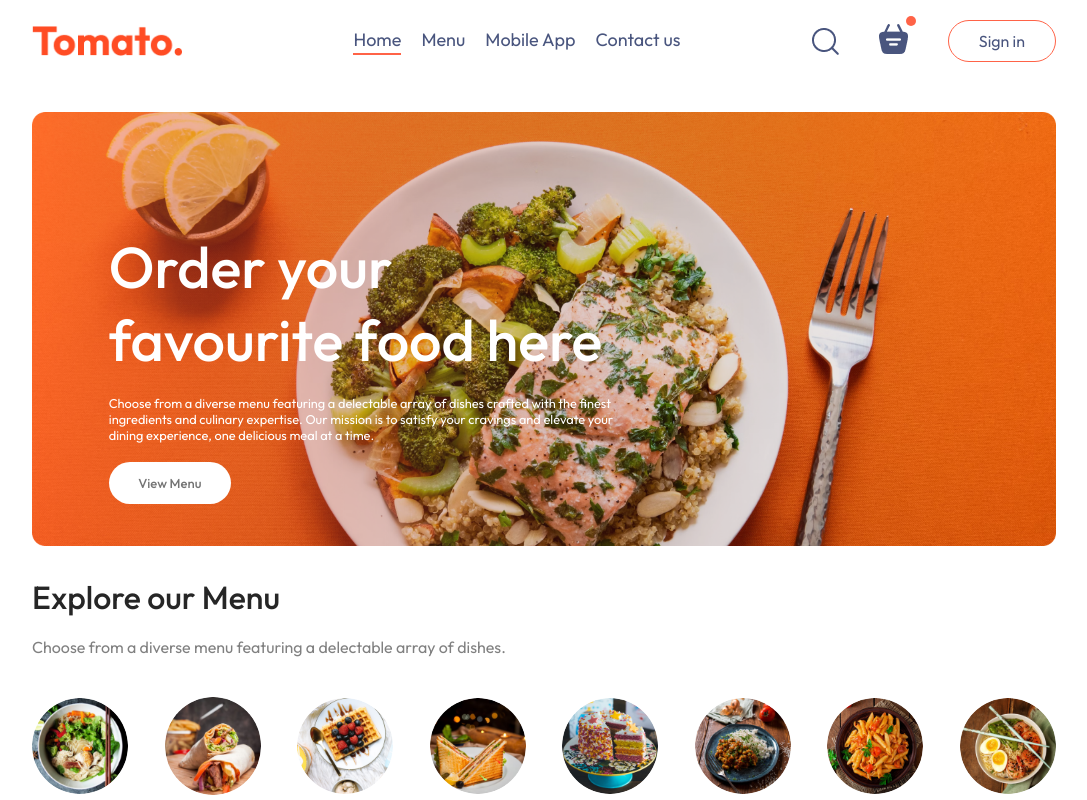
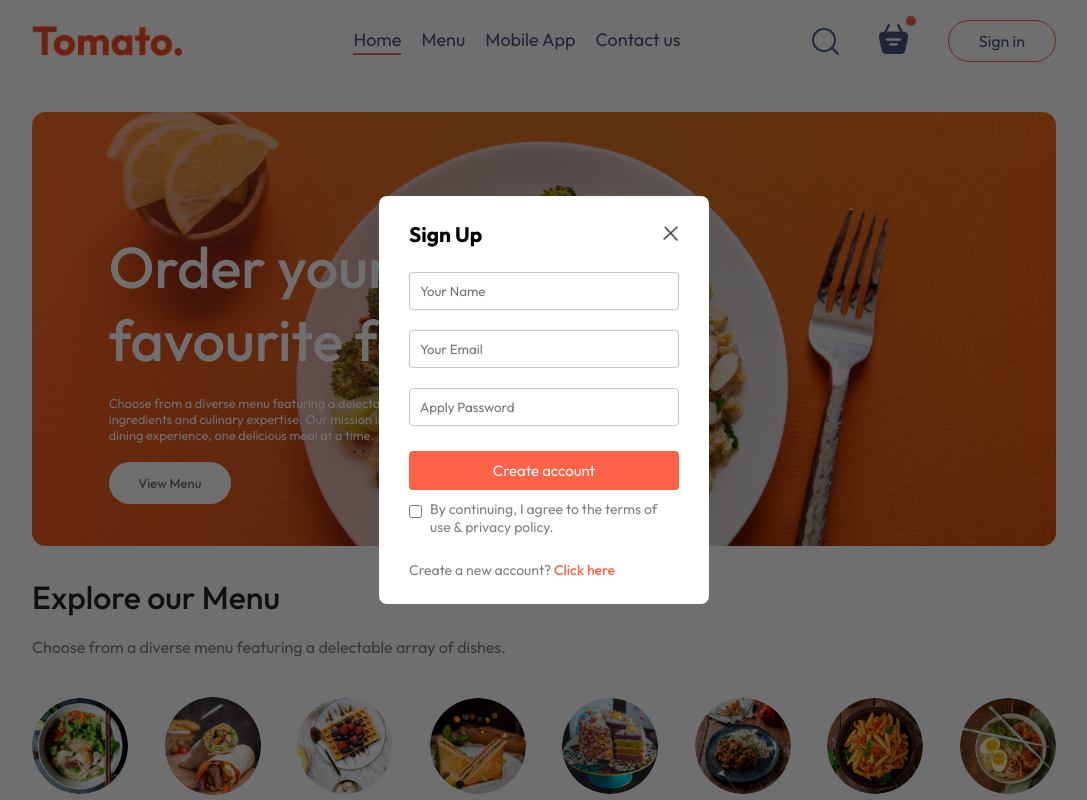
Before and after one commit to GodsonFlinto/Food-Delivery, a React (Vite) app in the folder frontend/: page / in a window 1280 px wide. Both pictures are taken after a click on the button "Sign in". Shown: the top 800 px of the page, without its empty margins (96-1183 px from the left). Built offline with nearby package versions, Linux system fonts and the light colour scheme.

Commit message:
Created login and signup form successfully

```diff
--- a/frontend/src/App.jsx
+++ b/frontend/src/App.jsx
@@ -1,16 +1,23 @@
-import React from 'react'
+import React, { useState } from 'react'
 import Navbar from './components/Navbar/Navbar'
 import { Route, Routes } from 'react-router-dom'
 import Home from './pages/Home/Home'
 import Cart from './pages/Cart/Cart'
 import PlaceOrder from './pages/PlaceOrder/PlaceOrder'
 import Footer from './components/Footer/Footer'
+import LoginPopup from './components/LoginPopup/LoginPopup'
 
 const App = () => {
+
+  const [showLogin, setShowLogin] = useState(false)
+
   return (
     <>
+    {showLogin?<LoginPopup setShowLogin={setShowLogin}/> :
+    <>
+    </>}
       <div className='app'>
-      <Navbar/>
+      <Navbar setShowLogin={setShowLogin}/>
       <Routes>
         <Route path='/' element={<Home/>} />
         <Route path='/cart' element={<Cart/>} />
--- /dev/null
+++ b/frontend/src/components/LoginPopup/LoginPopup.css
@@ -0,0 +1,65 @@
+.login-popup{
+    position: absolute;
+    z-index: 1;
+    width: 100%;
+    height: 100%;
+    background-color: #00000090;
+    display: grid;
+}
+.login-popup-container{
+    place-self: center;
+    width: max(23vw, 330px);
+    color: #808080;
+    background-color: white;
+    display: flex;
+    flex-direction: column;
+    gap: 25px;
+    padding: 25px 30px;
+    border-radius: 8px;
+    font-size: 14px;
+    animation: fadeIn 0.5s;
+}
+.login-popup-title{
+    display: flex;
+    justify-content: space-between;
+    align-items: center;
+    color: black;
+}
+.login-popup-title img{
+    width: 16px;
+    cursor: pointer;
+}
+.login-popup-inputs{
+    display: flex;
+    flex-direction: column;
+    gap: 20px;
+}
+.login-popup-inputs input{
+    outline: none;
+    border: 1px solid #c9c9c9;
+    padding: 10px;
+    border-radius: 4px;
+}
+.login-popup-container button{
+    border: none;
+    padding: 10px;
+    border-radius: 4px;
+    color: white;
+    background-color: tomato;
+    font-size: 15px;
+    cursor: pointer;
+}
+.login-popup-condition{
+    display: flex;
+    align-items: start;
+    gap: 8px;
+    margin-top: -15px;
+}
+.login-popup-condition input{
+    margin-top: 5px;
+}
+.login-popup p span{
+    color: tomato;
+    font-weight: 500;
+    cursor: pointer;
+}
--- /dev/null
+++ b/frontend/src/components/LoginPopup/LoginPopup.jsx
@@ -0,0 +1,33 @@
+import React, { useState } from 'react'
+import "./LoginPopup.css"
+import { assets } from '../../assets/assets'
+const LoginPopup = ({setShowLogin}) => {
+
+    const [currState, setCurrState] = useState("Sign Up")
+  return (
+    <div className='login-popup'>
+        <form className="login-popup-container">
+            <div className="login-popup-title">
+                <h2>{currState}</h2>
+                <img onClick={()=>setShowLogin(false)} src={assets.cross_icon} alt="" />
+            </div>
+            <div className="login-popup-inputs">
+                {currState==="Login"?<></> : <input type="text" placeholder='Your Name' required /> }
+                <input type="email" placeholder='Your Email' required />
+                <input type="password" placeholder='Apply Password' required />
+            </div>
+            <button>{currState==="Sign Up"?"Create account":"Login"}</button>
+            <div className="login-popup-condition">
+                <input type="checkbox" required/>
+                <p>By continuing, I agree to the terms of use & privacy policy.</p>
+            </div>
+            {currState==="Login"
+            ?  <p>Already have an account? <span onClick={()=>setCurrState("Sign Up")}>Login here</span></p>
+            :  <p>Create a new account? <span onClick={()=>setCurrState("Login")}>Click here</span></p>
+            }
+        </form>
+    </div>
+  )
+}
+
+export default LoginPopup
--- a/frontend/src/components/Navbar/Navbar.jsx
+++ b/frontend/src/components/Navbar/Navbar.jsx
@@ -1,8 +1,9 @@
 import React, { useState } from 'react'
 import './Navbar.css'
 import { assets } from '../../assets/assets'
+import { Link } from 'react-router-dom'
 
-const Navbar = () => {
+const Navbar = ({setShowLogin}) => {
 
     const [menu, setMenu] = useState("home")
 
@@ -10,10 +11,10 @@
     <div className='navbar'>
         <img src={assets.logo} className='logo' />
         <ul className='navbar-menu'>
-            <li onClick={()=>setMenu("home")} className={menu==="home"?"active":""}>Home</li>
-            <li onClick={()=>{setMenu("menu")}} className={menu==="menu"?"active":""}>Menu</li>
-            <li onClick={()=>{setMenu("mobile-app")}} className={menu==="mobile-app"?"active":""}>Mobile App</li>
-            <li onClick={()=>{setMenu("contact-us")}} className={menu==="contact-us"?"active":""}>Contact us</li>
+            <Link to="/" onClick={()=>setMenu("home")} className={menu==="home"?"active":""}>Home</Link>
+            <a href='#explore-menu' onClick={()=>{setMenu("menu")}} className={menu==="menu"?"active":""}>Menu</a>
+            <a href='#app-download' onClick={()=>{setMenu("mobile-app")}} className={menu==="mobile-app"?"active":""}>Mobile App</a>
+            <a href='#footer' onClick={()=>{setMenu("contact-us")}} className={menu==="contact-us"?"active":""}>Contact us</a>
         </ul>
         <div className="navbar-right">
             <img src={assets.search_icon} alt="" />
@@ -21,7 +22,7 @@
                 <img src={assets.basket_icon} alt="" />
                 <div className="dot"></div>
             </div>
-            <button>Sign in</button>
+            <button onClick={()=>setShowLogin(true)}>Sign in</button>
         </div>
     </div>
   )
--- a/frontend/src/index.css
+++ b/frontend/src/index.css
@@ -4,6 +4,7 @@
   margin: 0;
   box-sizing: border-box;
   font-family: Outfit;
+  scroll-behavior: smooth;
 }
 body{
   min-height: 100vh;
```
